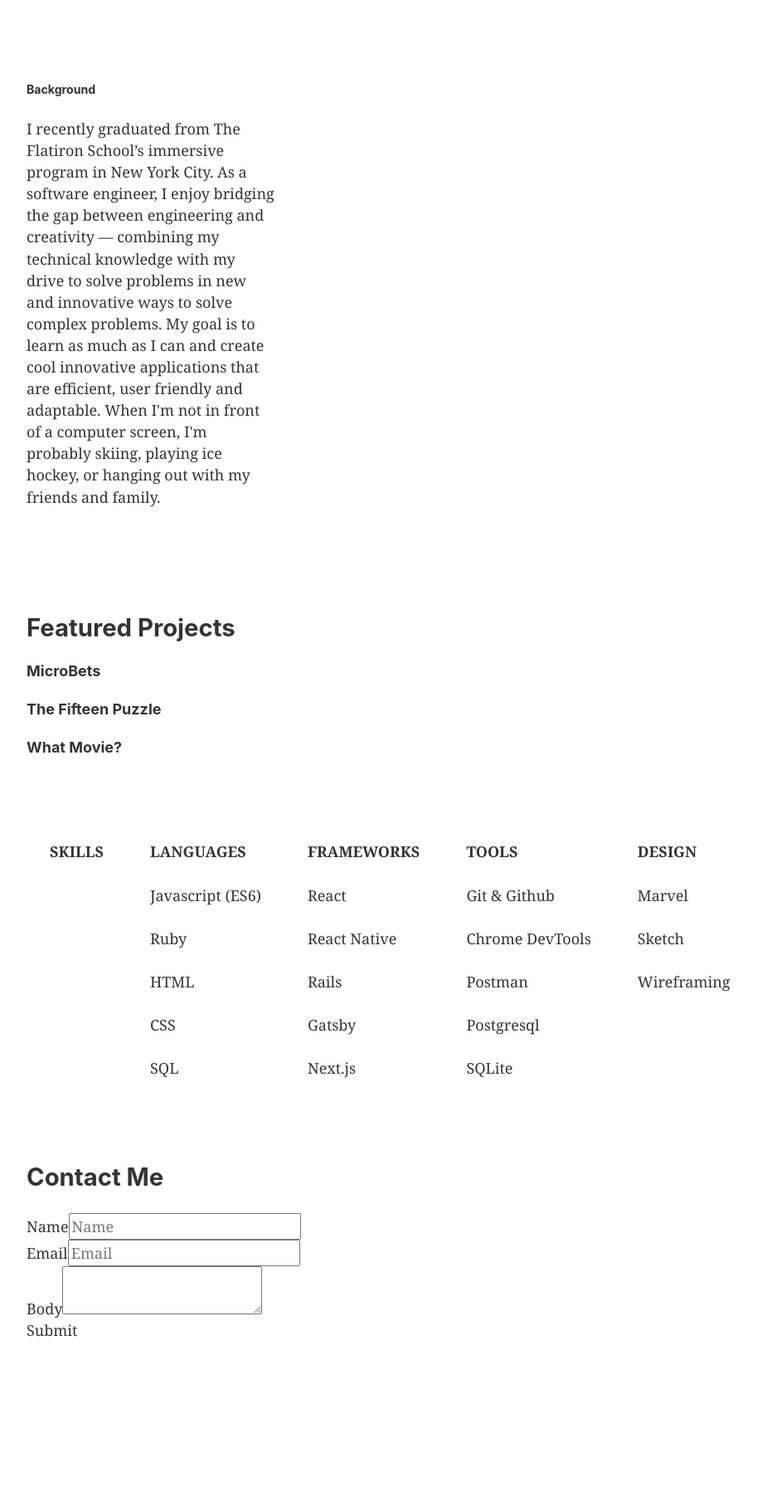
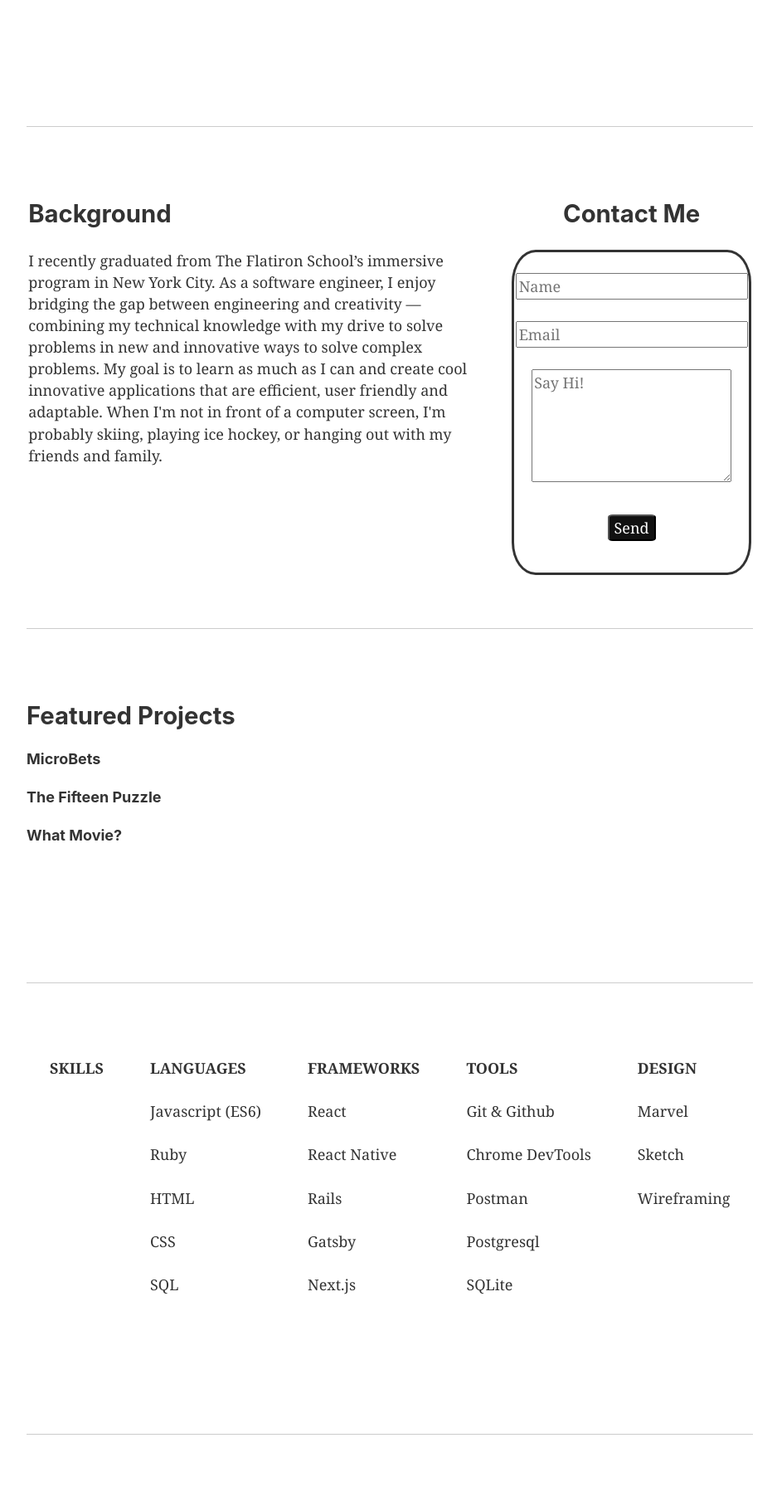
Before and after one commit to mbalbera/Personal-Site-v1, a Gatsby site: page / in a window 1280 px wide. Shown: the part 555-2376 px from the top of the page at 83% size, without its empty margins (256-1193 px from the left). Before the commit the page ends 2274 px from the top, so only its background shows below. Built offline with nearby package versions, Linux system fonts and the light colour scheme; Gatsby itself is replaced by a stand-in of ours.

Commit message:
add divider, edit readme

```diff
--- a/src/components/contact.js
+++ b/src/components/contact.js
@@ -1,27 +1,31 @@
 import React from 'react'
 import SEO from './seo'
 
-
 const Contact = () => (
-    <div id="Contact">
-        <SEO title='contact' />
-        <h2>Contact Me</h2>
-        <div class="ui large form">
-            <div class="two fields">
-                <div class="field">
-                    <label>Name</label>
-                    <input placeholder="Name" type="text"/>
-                </div>
-                    <div class="field">
-                        <label>Email</label>
+    <div
+    // id="Contact"
+    >
+    <div>
+        <div  style={{width:'auto'}}>
+            <SEO title='contact' />
+            <h2 style={{textAlign:'center'}}>Contact Me</h2>
+            <div style={{ borderStyle: 'solid', borderRadius: '10%', justifyContent:'center' }}>
+                {/* <div style={{ display: 'flex', justifyContent: 'space-around', paddingTop: '3vw', paddingBottom:'3vw'}}> */}
+                    <div style={{ width:'auto', borderRadius: '10%', display: 'flex', justifyContent: 'center', paddingTop:'2vw'}}>
+                        <input placeholder="Name" type="text"/>
+                    </div>
+                <div style={{ borderRadius: '10%', display: 'flex', justifyContent: 'center', paddingTop: '2vw'}}>
                         <input placeholder="Email" type="text"/>
                     </div>
+                {/* </div> */}
+                <div style={{ display: 'flex', justifyContent: 'space-around', margin: 'auto', paddingTop: '2vw'  }}>
+                    <textarea rows='5' placeholder="Say Hi!"></textarea>
+                </div>
+                <div style={{ display: 'flex', justifyContent: 'space-around', paddingTop: '3vw', paddingBottom: '3vw'}}>
+                    <button style={{color:'rgb(255,255,255)', background:'rgb(17,17,17)', borderRadius:'10%',}}>Send</button>
+                </div>
             </div>
-                <div class="large field">
-                    <label>Body</label>
-                    <textarea></textarea>
-                </div>
-                    <div class="ui submit button">Submit</div>
+        </div>
         </div>
     </div>
 )
--- /dev/null
+++ b/src/components/divider.js
@@ -0,0 +1,9 @@
+import React from 'react'
+
+const Divider = (props) => (
+    <div id={props.id} style={{paddingTop: '5vw', paddingBottom: '5vw'}}>
+        <hr />
+    </div>
+)
+
+export default Divider
--- a/src/components/projects.js
+++ b/src/components/projects.js
@@ -9,12 +9,12 @@ class Projects extends React.Component{
             {
                 title: 'MicroBets',
                 gif: '',
-                description: ''
+                description: 'A mobile gambling platform built with React-Native.'
             },
             {
                 title: 'The Fifteen Puzzle',
                 gif: '',
-                description: '',
+                description: 'A sliding ',
             },
             {
                 title: 'What Movie?',
@@ -28,7 +28,7 @@ class Projects extends React.Component{
     render(){
         let mapped = this.state.ps.map(p => <Project {...p}/> )
         return(
-            <div id="Projects">
+            <div >
                 <SEO title="projects" />
                 <h2>Featured Projects</h2>
                 {mapped}
--- a/src/components/topMenu.js
+++ b/src/components/topMenu.js
@@ -7,7 +7,7 @@ import { Link } from "gatsby"
 
 class TopMenu extends React.Component{
     state ={
-        scrolled: false
+        scrolled: true
     }
 
   componentDidMount(){
@@ -28,16 +28,16 @@ class TopMenu extends React.Component{
                 <div>
                     <div style={{ background: `rgb(72,72,72)`, width: '100%' }}>
                         <ul style={{display:'flex', justifyContent:'space-around', }}>
-                            <li style={{display:'flex', padding:'6px 8px'}}>
+                            <li style={{display:'flex', }}>
                                 <a style={{color: 'rgb(255, 255, 255)',  textDecoration: 'none', fontSize: '13px'}} href="#Home"> Home </a>
                             </li>
-                            <li style={{display:'flex', padding:'6px 8px'}}>
+                            <li style={{display:'flex', }}>
                                 <a style={{ color: 'rgb(255, 255, 255)', textDecoration: 'none', fontSize: '13px'}} href="#Projects">Projects </a>
                             </li>
-                            <li style={{display:'flex', padding:'6px 8px'}}>
+                            <li style={{display:'flex', }}>
                                 <a style={{ color: 'rgb(255, 255, 255)', textDecoration: 'none', fontSize: '13px' }} href="#Contact">Contact Me </a>
                             </li>
-                            <li style={{display:'flex', padding:'6px 8px'}}>
+                            <li style={{display:'flex', }}>
                                 <Link to="/resume" style={{ color: 'rgb(255, 255, 255)', textDecoration: 'none', fontSize: '13px' }}>
                                     Resume
                                 </Link>
@@ -51,17 +51,17 @@ class TopMenu extends React.Component{
                 <div>
                     <div style={{ background: `rgb(72,72,72)`, width: '100%', position:'fixed', top: 0}}>
                         <ul style={{ display: 'flex', justifyContent: 'space-around', }}>
-                            <li style={{ display: 'flex', padding: '6px' }}>
-                                <a style={{ color: 'rgb(255, 255, 255)', textDecoration: 'none', fontSize: '13px' }} href="#Home"> Home </a>
+                            <li style={{ display: 'flex' }}>
+                                <a style={{  verticalAlign:'middle', color: 'rgb(255, 255, 255)', textDecoration: 'none', fontSize: '13px' }} href="#Home"> Home </a>
                             </li>
-                            <li style={{ display: 'flex', padding: '6px' }}>
-                                <a style={{ color: 'rgb(255, 255, 255)', textDecoration: 'none', fontSize: '13px' }} href="#Projects">Projects </a>
+                            <li style={{ display: 'flex' }}>
+                                <a style={{  verticalAlign:'middle', color: 'rgb(255, 255, 255)', textDecoration: 'none', fontSize: '13px' }} href="#Projects">Projects </a>
                             </li>
-                            <li style={{ display: 'flex', padding: '6px' }}>
-                                <a style={{ color: 'rgb(255, 255, 255)', textDecoration: 'none', fontSize: '13px' }} href="#Contact">Contact Me </a>
+                            <li style={{ display: 'flex' }}>
+                                <a style={{  verticalAlign:'middle', color: 'rgb(255, 255, 255)', textDecoration: 'none', fontSize: '13px' }} href="#Contact">Contact Me </a>
                             </li>
-                            <li style={{ display: 'flex', padding: '6px' }}>
-                                <Link to="/resume" style={{ color: 'rgb(255, 255, 255)', textDecoration: 'none', fontSize: '13px' }}>
+                            <li style={{ display: 'flex' }}>
+                                <Link to="/resume" style={{  verticalAlign:'middle', color: 'rgb(255, 255, 255)', textDecoration: 'none', fontSize: '13px' }}>
                                     Resume
                                 </Link>
                             </li>
--- a/src/pages/index.js
+++ b/src/pages/index.js
@@ -4,6 +4,7 @@ import Projects from '../components/projects'
 import Skills from '../components/skills'
 import Contact from '../components/contact'
 import Layout from "../components/layout"
+import Divider from "../components/divider"
 import SEO from "../components/seo"
 
 class IndexPage extends React.Component{
@@ -19,21 +20,27 @@ class IndexPage extends React.Component{
           <h2>I build applications for the internet and mobile platforms.</h2>
           <p>Full stack web and mobile developer with an eagerness to build and create technology.  With experience in Ruby on Rails, JavaScript, and React, I discovered web development through my education and my curiosity to learn. I bring strong skills in communicating complex concepts, understanding the needs of individual consumers and businesses, as well developing solutions to meet those needs.</p>
         </div>
-        <div style={{ maxWidth: `300px`, marginBottom: `1.45rem`, paddingBottom: '6vw' }}>
-          <h6>Background</h6>
-          <p>
-            I recently graduated from The Flatiron School’s immersive program in New York City. As a software engineer, I enjoy bridging the gap between engineering and creativity — combining my technical knowledge with my drive to solve problems in new and innovative ways to solve complex problems. My goal is to learn as much as I can and create cool innovative applications that are efficient, user friendly and adaptable. When I'm not in front of a computer screen, I'm probably skiing, playing ice hockey, or hanging out with my friends and family.
-          </p>
+        <Divider id={'Contact'}/>
+        <div style={{display:'flex', justifyContent:'space-around'}}>
+          <div style={{ width:'66%', marginBottom: `1.45rem`, paddingBottom: '6vw', paddingRight: '2vw' }}>
+            <h2>Background</h2>
+            <p>
+              I recently graduated from The Flatiron School’s immersive program in New York City. As a software engineer, I enjoy bridging the gap between engineering and creativity — combining my technical knowledge with my drive to solve problems in new and innovative ways to solve complex problems. My goal is to learn as much as I can and create cool innovative applications that are efficient, user friendly and adaptable. When I'm not in front of a computer screen, I'm probably skiing, playing ice hockey, or hanging out with my friends and family.
+            </p>
+          </div>
+          <div style={{width:'33%'}}>
+            <Contact />
+          </div>
         </div>
+        <Divider id={'Projects'}/>
         <div style={{paddingBottom:'6vw'}}>
           <Projects/>
         </div>
+        <Divider />
         <div style={{paddingBottom:'6vw'}}>
           <Skills/>
         </div>
-        <div style={{paddingBottom:'6vw'}}>
-          <Contact/>
-        </div>
+        <Divider />
       </Layout>
     )
   }
```
Also changed, not shown: README.md.
